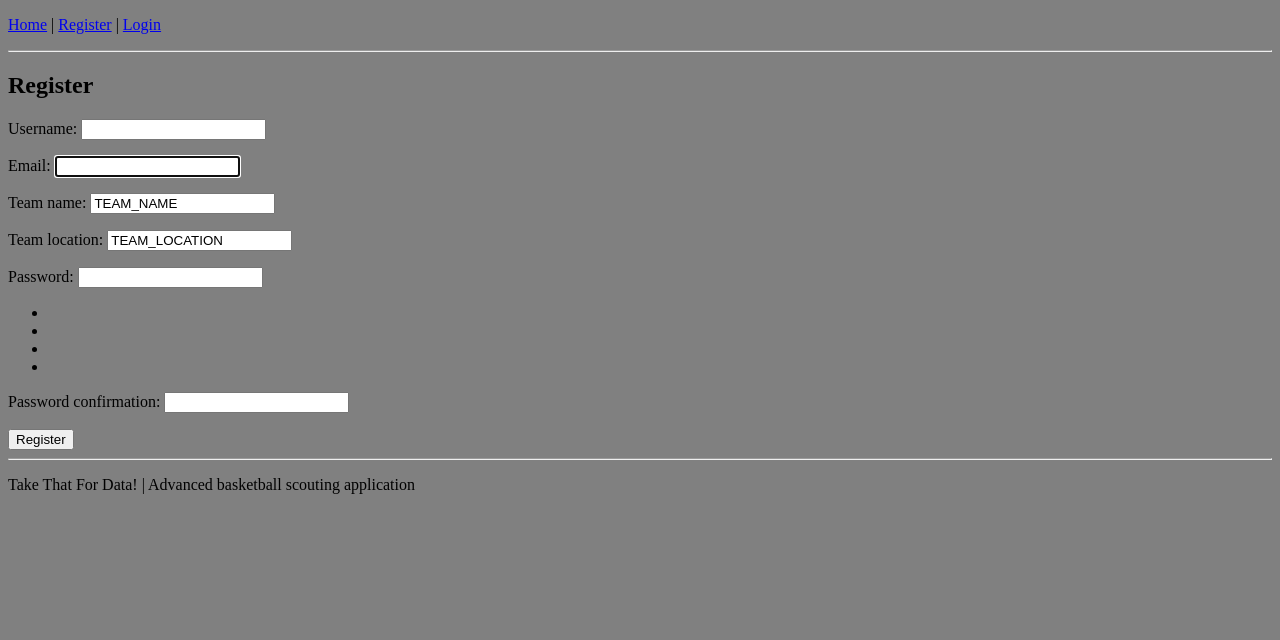
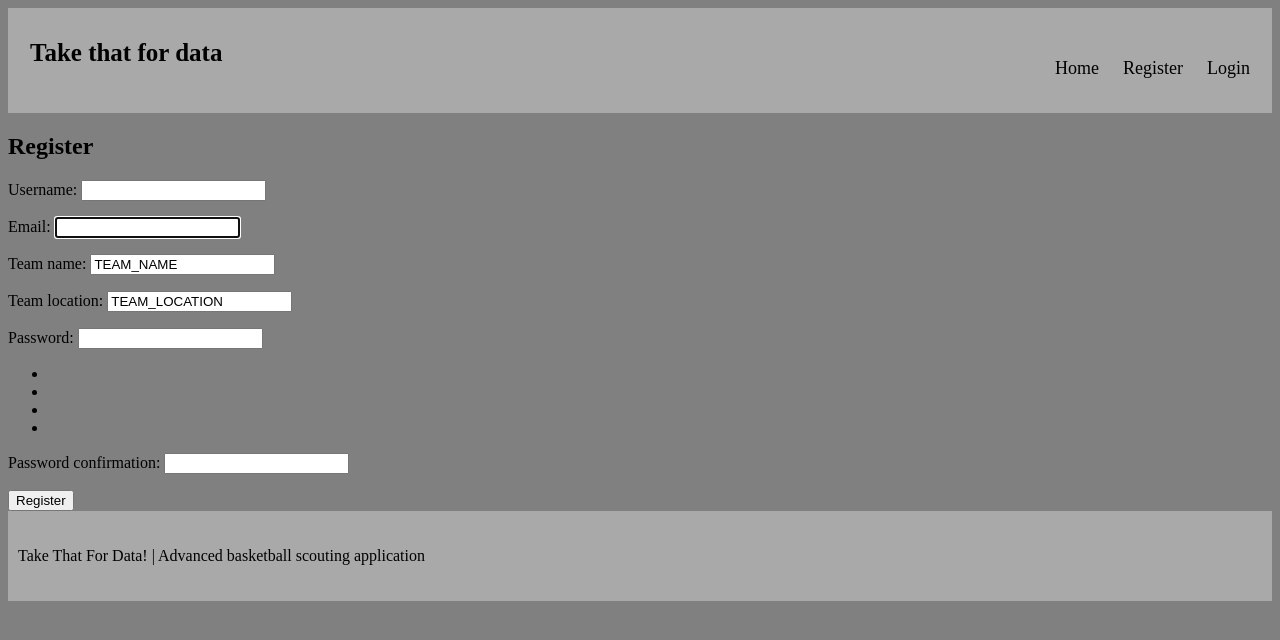
Before and after one commit to slgabbar/ttfd, a Django app: page /register/ in a window 1280 px wide. Shown: the top 640 px of the page. Run offline with Django 3.2, Linux system fonts and the light colour scheme.

Commit message:
added css for player,layount,account moduls

```diff
--- /dev/null
+++ b/mysite/account/static/account/login.css
@@ -0,0 +1,3 @@
+body {
+    background-color: grey;
+}
--- /dev/null
+++ b/mysite/account/static/account/register.css
@@ -0,0 +1,3 @@
+body {
+    background-color: grey;
+}
--- a/mysite/account/templates/account/login.html
+++ b/mysite/account/templates/account/login.html
@@ -1,6 +1,11 @@
 {% extends 'base.html' %}
 
+{% load static %}
+
+
 {% block content %}
+
+<link rel="stylesheet" type="text/css" href="{% static 'account/login.css' %}">
 
 <h2>Login</h2>
 <form method="post">{% csrf_token %}
--- a/mysite/account/templates/account/register.html
+++ b/mysite/account/templates/account/register.html
@@ -1,6 +1,11 @@
 {% extends 'base.html' %}
 
+{% load static %}
+
+
 {% block content %}
+
+<link rel="stylesheet" type="text/css" href="{% static 'account/register.css' %}">
 
 <h2>Register</h2>
 <form method="post">{% csrf_token %}
--- /dev/null
+++ b/mysite/layout/static/layout/base.css
@@ -0,0 +1,54 @@
+body {
+}
+
+.header {
+    overflow: hidden;
+    background-color: darkgrey;
+    padding: 20px 10px;
+}
+
+/* Style the header links */
+.header a {
+  float: left;
+  color: black;
+  text-align: center;
+  padding: 12px;
+  text-decoration: none;
+  font-size: 18px;
+  line-height: 25px;
+  border-radius: 4px;
+}
+
+/* Style the logo link (notice that we set the same value of line-height and font-size to prevent the header to increase when the font gets bigger */
+.header a.logo {
+  font-size: 25px;
+  font-weight: bold;
+}
+
+.header a:hover {
+  background-color: #ddd;
+  color: black;
+}
+
+/* Float the link section to the right */
+.header-right {
+  float: right;
+}
+
+/* Add media queries for responsiveness - when the screen is 500px wide or less, stack the links on top of each other */
+@media screen and (max-width: 500px) {
+  .header a {
+    float: none;
+    display: block;
+    text-align: left;
+  }
+  .header-right {
+    float: none;
+  }
+}
+
+.footer {
+	overflow: hidden;
+	background-color: darkgrey;
+	padding: 20px 10px;
+}
--- /dev/null
+++ b/mysite/layout/static/layout/dashboard.css
@@ -0,0 +1,3 @@
+body {
+    background-color: grey;
+}
--- /dev/null
+++ b/mysite/layout/static/layout/home.css
@@ -0,0 +1,3 @@
+body {
+    background-color: grey;
+}
--- a/mysite/layout/static/layout/style.css
+++ /dev/null
@@ -1,3 +0,0 @@
-body {
-	background-color: grey;
-}
--- a/mysite/layout/templates/layout/dashboard.html
+++ b/mysite/layout/templates/layout/dashboard.html
@@ -1,9 +1,13 @@
 {% extends 'base.html' %}
+
+{% load static %}
 
 {% block content %}
 
+<link rel="stylesheet" type="text/css" href="{% static 'layout/dashboard.css' %}">
+
 {% if request.user.is_authenticated %}
-    <h1>{{request.user.team_name}}</h1>
+    <h1 class="name">{{request.user.team_name}}</h1>
     <h3>{{request.user.team_location}}</h3>
 
 <a href="{% url 'player' %}">Edit Team / Add Players</a>
--- a/mysite/layout/templates/layout/home.html
+++ b/mysite/layout/templates/layout/home.html
@@ -5,6 +5,9 @@
 {% block content %}
 
 
+<link rel="stylesheet" type="text/css" href="{% static 'layout/home.css' %}">
+
+
 <h1>Home page.</h1>
 
 {% endblock content %}
--- /dev/null
+++ b/mysite/player/static/player/add_player.css
@@ -0,0 +1,3 @@
+body {
+    background-color: grey;
+}
--- /dev/null
+++ b/mysite/player/static/player/player.css
@@ -0,0 +1,3 @@
+body {
+    background-color: grey;
+}
--- a/mysite/player/templates/player/add_player.html
+++ b/mysite/player/templates/player/add_player.html
@@ -1,7 +1,10 @@
 {% extends 'base.html' %}
+
+{% load static %}
 
 {% block content %}
 
+<link rel="stylesheet" type="text/css" href="{% static 'player/add_player.css' %}">
 <p>Add Player:</p>
 
 <form action="{% url 'add' %}" method="POST">
--- a/mysite/player/templates/player/player.html
+++ b/mysite/player/templates/player/player.html
@@ -1,6 +1,10 @@
 {% extends 'base.html' %}
 
+{% load static %}
+
 {% block content %}
+
+<link rel="stylesheet" type="text/css" href="{% static 'player/player.css' %}">
 
 <h1>Team information:</h1>
 
--- a/mysite/templates/base.html
+++ b/mysite/templates/base.html
@@ -3,24 +3,27 @@
 
 {% load static %}
 
-<link rel="stylesheet" type="text/css" href="{% static 'layout/style.css' %}">
+<link rel="stylesheet" type="text/css" href="{% static 'layout/base.css' %}">
 
 <head>
     <title>Take That For Data!</title>
+    <div class="header">
+        <a href="" class="logo">Take that for data</a>
+        <div class="header-right">
             {% if request.user.is_authenticated %}
                 <p>
-            <a href="{% url 'home' %}">Home</a> |
-            <a href="{% url 'dashboard' %}">Dashboard</a> |
+                    <a href="{% url 'home' %}">Home</a>
+                    <a href="{% url 'dashboard' %}">Dashboard</a>
                     <a href="{% url 'logout' %}">Logout</a></p>
                 <p>Welcome, {{request.user.username}}</p>
             {% else %}
                 <p>
-            <a href="{% url 'home' %}">Home</a> |
-            <a href="{% url 'register' %}">Register</a> |
+                    <a href="{% url 'home' %}">Home</a>
+                    <a href="{% url 'register' %}">Register</a>
                     <a href="{% url 'login' %}">Login</a></p>
             {% endif %}
-
-    <hr>
+            </div>
+        </div>
 </head>
 
 <body>
@@ -33,8 +36,9 @@
 
 
 <footer>
-    <hr>
+    <div class="footer">
         <p>Take That For Data! | Advanced basketball scouting application</p>
+    </div>
 </footer>
 
 </html>
```
Lines whose indentation alone changed are shown as unchanged.
